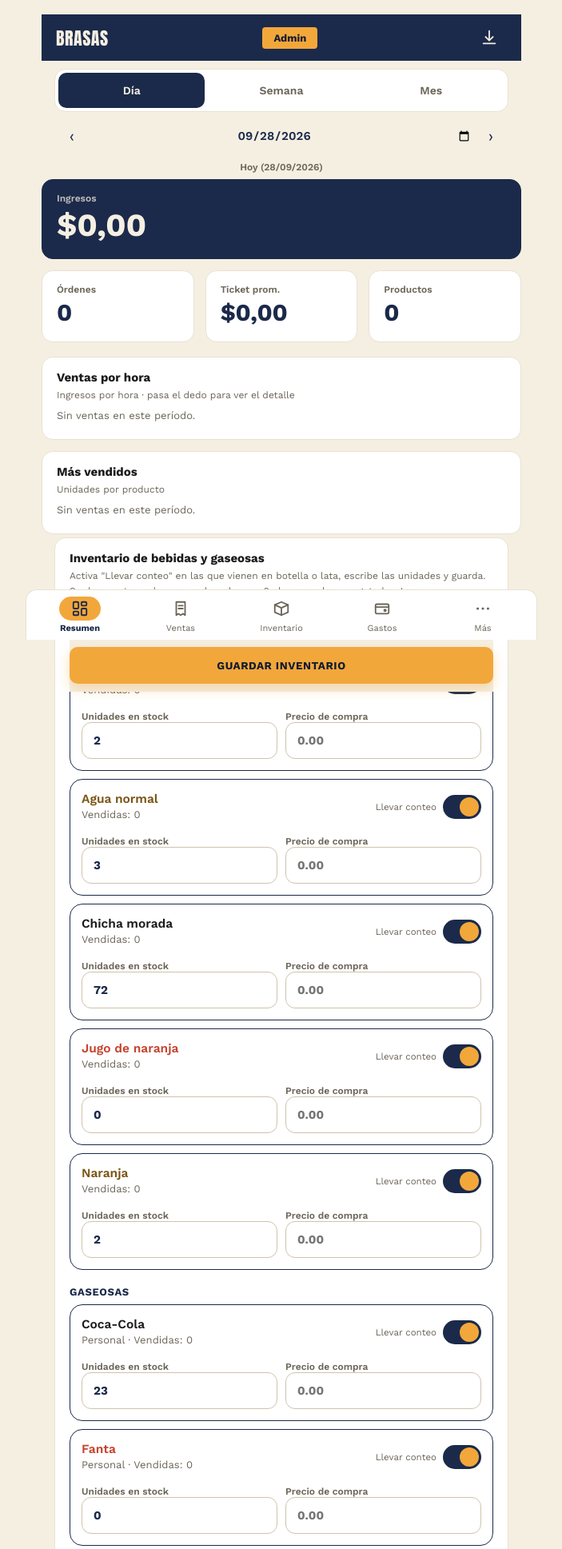
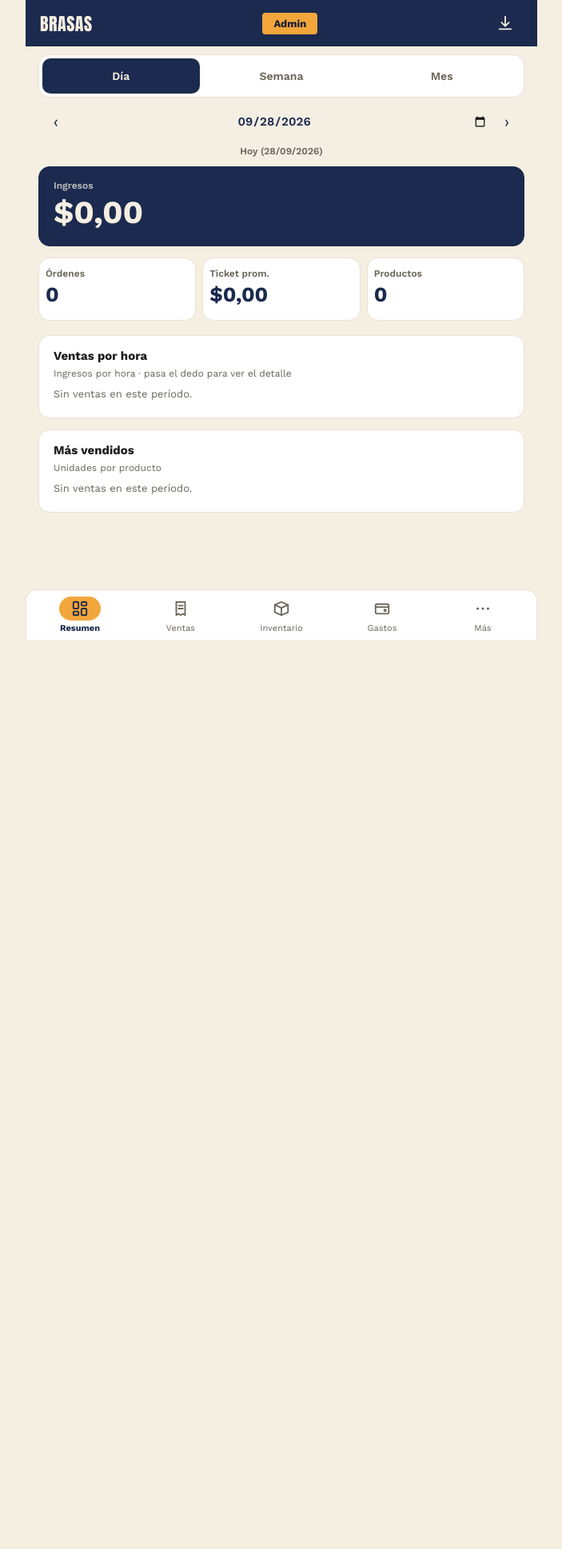
Before and after one commit to Jonathan1700/will-, a Django app: page /reportes/ in a window 1280 px wide. Shown: the top 1937 px of the page at 80% size, without its empty margins (288-991 px from the left). After the commit the page ends 800 px from the top, so only its background shows below. Run offline with Django 5.2, Linux system fonts and the light colour scheme; a user stored in the database is signed in; data comes from the database, SQL or seed files in the repository.

Commit message:
Corrige secciones ocultas y anchos del panel movil

```diff
--- a/pedidos/static/pedidos/admin_movil.css
+++ b/pedidos/static/pedidos/admin_movil.css
@@ -547,3 +547,24 @@
     .panel-admin-movil .bnav { max-width: 640px; margin: 0 auto; left: 0; right: 0; border-radius: 14px 14px 0 0; border-left: 1px solid var(--line); border-right: 1px solid var(--line); }
     .panel-admin-movil dialog.hoja { max-width: 480px; margin: auto; border-radius: 22px; }
 }
+
+/* Correcciones de aislamiento y ancho del panel móvil. */
+.panel-admin-movil [hidden] { display: none !important; }
+.dash.panel-admin-movil { width: 100%; padding: 0 0 calc(144px + env(safe-area-inset-bottom)); --navy: #1B2A4E; --mustard: #F2A63B; --cream: #F5EEE2; }
+.panel-admin-movil > [data-grupo="resumen"] { padding: 4px 16px 12px; }
+.panel-admin-movil .contenido, .panel-admin-movil .panel, .panel-admin-movil .nav-fecha, .panel-admin-movil .bebida-cab > div, .panel-admin-movil .fila-vendido span { min-width: 0; }
+.panel-admin-movil .filtro-etiqueta { margin: 0; font-size: 12px; }
+.panel-admin-movil .subtabs { position: static; }
+.panel-admin-movil .kpis { grid-template-columns: repeat(2, minmax(0, 1fr)); gap: 8px; }
+.panel-admin-movil .kpis-fila { grid-template-columns: repeat(3, minmax(0, 1fr)); }
+.panel-admin-movil .kpis .kpi { padding: 12px 8px; }
+.panel-admin-movil .kpis .kpi-valor { font-size: clamp(18px, 5vw, 26px); overflow-wrap: anywhere; }
+.panel-admin-movil .kpi-hero .kpi-valor { overflow-wrap: anywhere; }
+.panel-admin-movil .tabla-scroll { max-width: 100%; overflow-x: auto; }
+.panel-admin-movil .orden-tarjeta header, .panel-admin-movil .cat summary { flex-wrap: wrap; }
+.panel-admin-movil .bebida-nombre, .panel-admin-movil .rank-item span { overflow-wrap: anywhere; }
+.panel-admin-movil .bebida-campos { grid-template-columns: repeat(2, minmax(0, 1fr)); }
+.panel-admin-movil .sw { flex-shrink: 0; min-height: 44px; flex-direction: column; gap: 3px; }
+.panel-admin-movil .bnav button { min-width: 0; flex-basis: 0; }
+.panel-admin-movil dialog.hoja { width: min(100%, 520px); max-width: 100vw; margin-left: auto; margin-right: auto; }
+.panel-admin-movil :is(button, a, input, select, summary):focus-visible { outline: 3px solid var(--mustard); outline-offset: 2px; }
--- a/pedidos/templates/pedidos/base.html
+++ b/pedidos/templates/pedidos/base.html
@@ -39,7 +39,9 @@
         // los <script> insertados asi no corren solos: se recrean (envueltos para no chocar consts)
         document.body.querySelectorAll('script').forEach(viejo => {
             const nuevo = document.createElement('script');
-            nuevo.textContent = '(() => {\n' + viejo.textContent + '\n})();';
+            if (viejo.src) { nuevo.src = viejo.src; nuevo.async = false; }
+            else if (viejo.type === 'application/json') { return; }
+            else { nuevo.textContent = '(() => {\n' + viejo.textContent + '\n})();'; }
             viejo.replaceWith(nuevo);
         });
         if (url && url !== location.href) history.pushState({}, '', url);
--- a/pedidos/templates/pedidos/reportes.html
+++ b/pedidos/templates/pedidos/reportes.html
@@ -280,8 +280,7 @@
         </section>
         </div>
 
-        {# ---- Diarios: gastos variables del período seleccionado (el "+ Gasto" que
-             abre el formulario esta en el boton flotante, ver mas abajo) ---- #}
+        {# ---- Diarios: gastos variables del período seleccionado (el "+ Gasto" que abre el formulario esta en el boton flotante, ver mas abajo) ---- #}
         <div class="contenido" data-sub="g-diarios" hidden>
         <section class="panel panel-ancho">
             <header class="panel-head">
```
